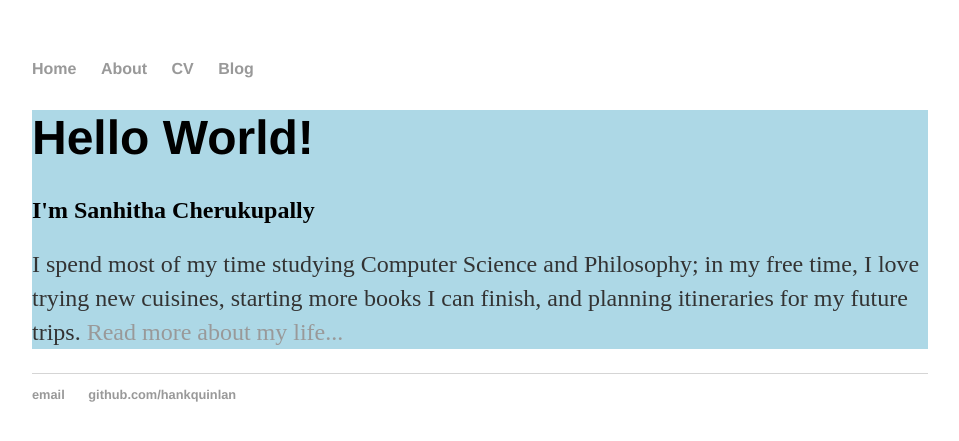
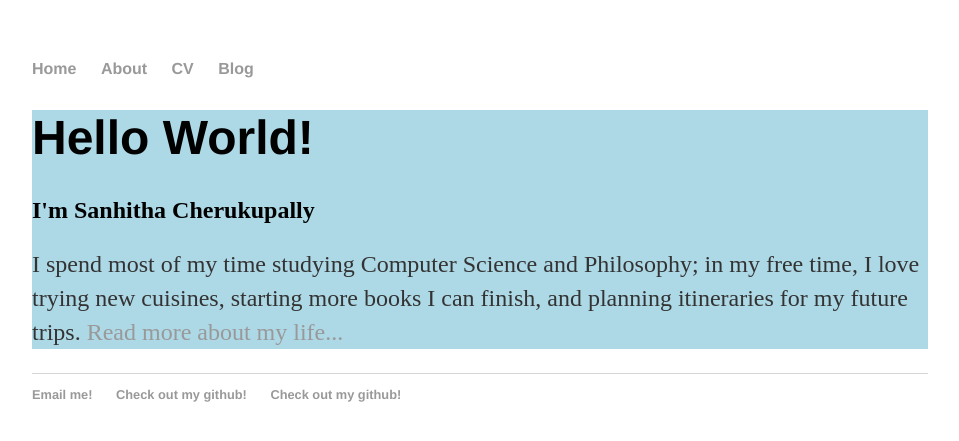
Before and after one commit to sanhithac/sanhithac.github.io, a Jekyll site: the page built from index.html, in a window 1280 px wide. Shown: the top 441 px of the page, without its empty margins (160-1119 px from the left). Built offline with Jekyll 4.4.1, drawn with Linux system fonts in a browser that asks for light colours.

Commit message:
Update default.html

```diff
--- a/_layouts/default.html
+++ b/_layouts/default.html
@@ -21,8 +21,9 @@
   			</div><!-- /.container -->
  			<footer>
  	    		<ul>
- 	        		<li><a href="mailto:hankquinlanhub@gmail.com">email</a></li>
- 	        		<li><a href="https://github.com/hankquinlan">github.com/hankquinlan</a></li>
+ 	        		<li><a href="mailto:sanhitha.c@gmail.com">Email me!</a></li>
+ 	        		<li><a href="https://github.com/sanhithac">Check out my github!</a></li>
+            <li><a href="https://linkedin.com/in/sanhitha">Check out my github!</a></li>
  				</ul>
  			</footer>
  		</body>
```
